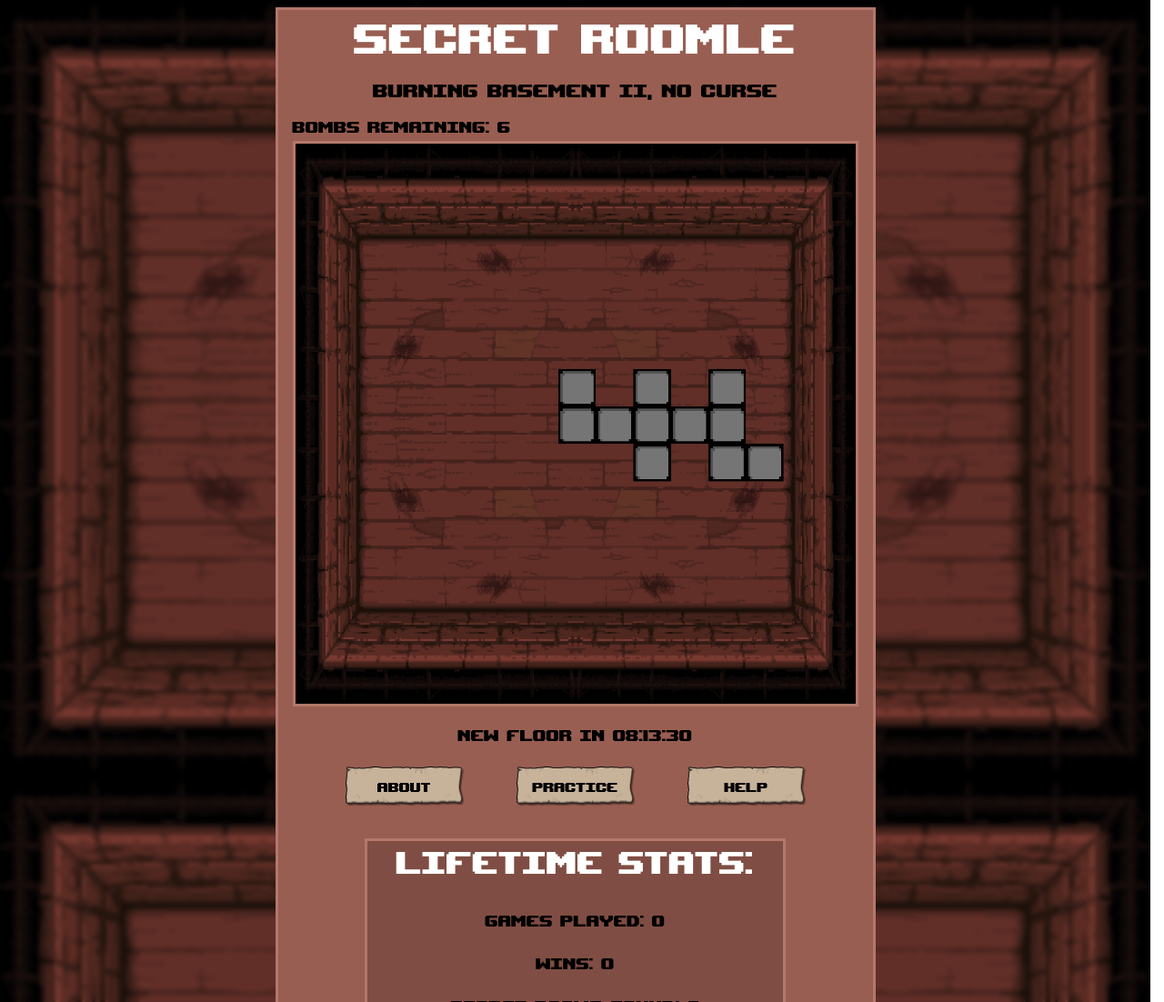
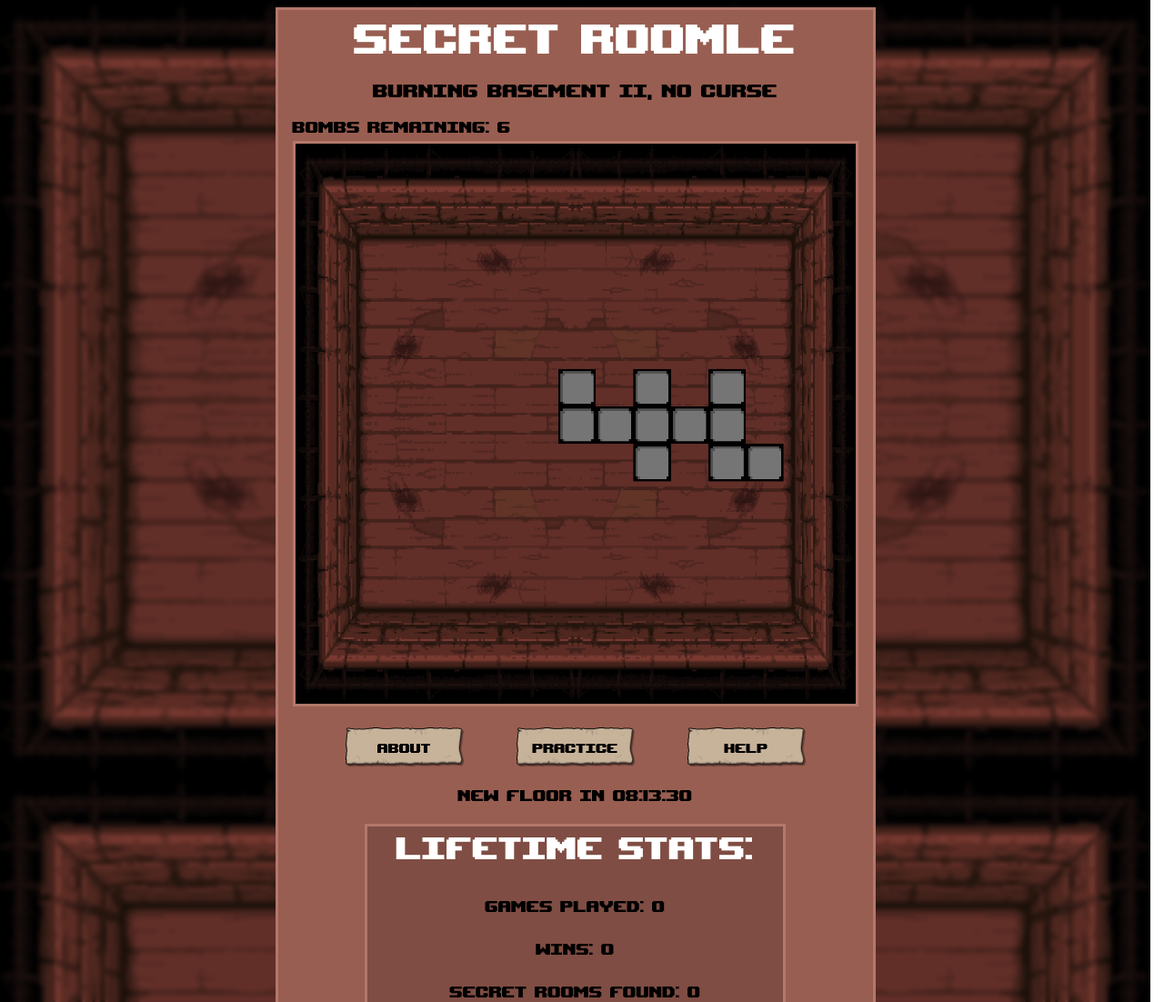
Before and after one commit to akqqa/Secret-Roomle, a website with bundled scripts: page index.html in a window 1280 px wide. Shown: the top 1102 px of the page at 91% size. Built offline with nearby package versions, Linux system fonts and the light colour scheme.

Commit message:
reorganised

```diff
--- a/index.html
+++ b/index.html
@@ -17,10 +17,7 @@
         <div style="display: flex; align-items: center; justify-content: center; flex-direction: column; gap: 1.25rem;"> <!-- Div containing main vertical content -->
           <p style="font-size: clamp(1.25rem, 5vw, 1.5rem); white-space: pre-line; align-self: flex-start; margin: 0 0 -1rem;">Bombs Remaining: <span id="guessesremaining"></span></p>
           <canvas id="gameCanvas" width="450" height="450" style="border-style: solid; border-color: rgba(179, 120, 106); background-color: rgba(70, 39, 33, 0.3); "></canvas>
-          <div id="countdownDiv" style="font-size: clamp(1.25rem, 5vw, 1.5rem); text-align: center;">
-            <p style="margin: 0">New floor in <span id="countdown" >loading time...</span></p>
-          </div>
-          <div class="buttons" style="display: flex; align-items: center; justify-content: space-evenly; flex-grow: 1; flex-direction: row; padding-bottom: 1rem; padding-top: 0.2rem; width:100%">
+          <div class="buttons" style="display: flex; align-items: center; justify-content: space-evenly; flex-grow: 1; flex-direction: row; padding-bottom: 0rem; padding-top: 0.2rem; width:100%">
             <div class="image-button-container">
               <button class="image-button">
                 About
@@ -36,6 +33,9 @@
                 Help
               </button>
             </div>
+          </div>
+          <div id="countdownDiv" style="font-size: clamp(1.25rem, 5vw, 1.5rem); text-align: center;">
+            <p style="margin: 0">New floor in <span id="countdown" >loading time...</span></p>
           </div>
           <div id="statsDiv"  style="font-size: clamp(1.25rem, 5vw, 1.5rem); text-align: center; margin-top: 0rem; border-style: solid; border-color: rgb(179, 120, 106); padding-left: clamp(1rem, 4vw, 2rem); padding-right: clamp(1rem, 4vw, 2rem); background-color: rgba(70, 39, 33, 0.3)">
             <h1 style="font-size: clamp(2rem, 8vw, 3rem); margin-top: 0; color: white; font-weight: normal;">Lifetime Stats:</h1>
```
